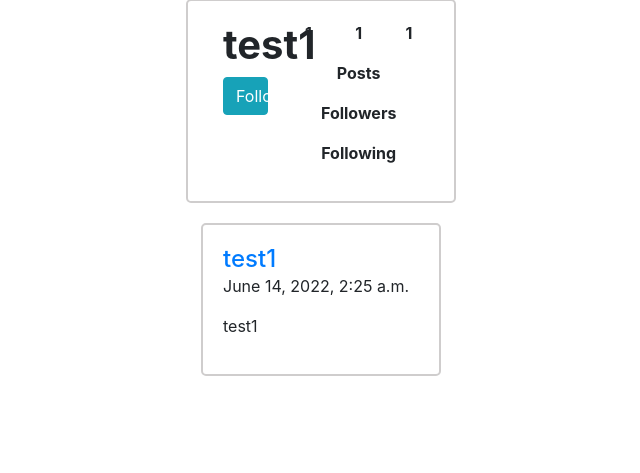
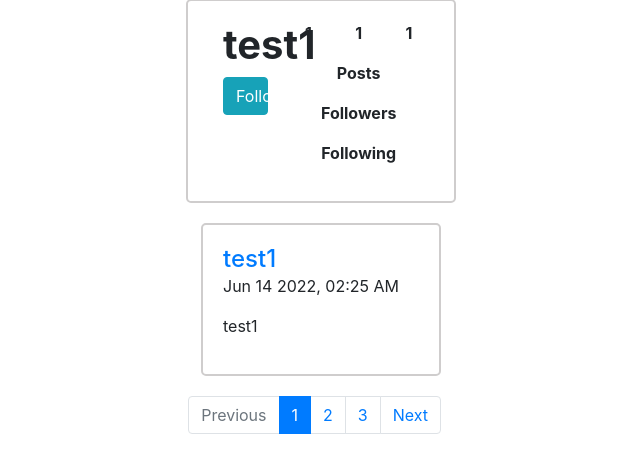
Before and after one commit to guintokylep/network, a Django app: page /profile/2 in a window 1280 px wide. Shown: the part 77-550 px from the top of the page, without its empty margins (319-959 px from the left). Run offline with Django 3.2, Linux system fonts and the light colour scheme; a user stored in the database is signed in; data comes from the database, SQL or seed files in the repository; both versions use the stored data as it was after the commit; some libraries are stand-ins or nearby versions.

Commit message:
add pagination

```diff
--- a/network/static/network/index.js
+++ b/network/static/network/index.js
@@ -1,5 +1,10 @@
+let pageNo = 1;
+let postingCount = 0;
+let noOfPostPerPage = 2;
+
 document.addEventListener('DOMContentLoaded', function() {
-    display_post();
+
+    display_post(pageNo);
 });
 
 function addPost(){
@@ -18,18 +23,32 @@ function addPost(){
 
           });
 
-          display_post();
+          display_post(pageNo);
 }
-function display_post(){
+function display_post(pageNo){
 
+    var url = window.location.href
+    url = url.split("/")
     const allPostsDiv = document.querySelector('#allPosts');
+    if( url[4] !== undefined ){
+        var action = url[4]
+    }else{
+        var action = "allposts"
+    }
 
-    var action = "allposts"
-    fetch(`posts/${action}`)
+    fetch(`posts/${action}/page=${pageNo}`)
     .then(response => response.json())
     .then(postsDisplay => {
+        postingCount = document.querySelector(".postingCount").innerHTML;
+
+        if(postingCount != null && postsDisplay.length != undefined && postsDisplay.length > 0){
+            document.getElementsByClassName("pagination")[0].style.visibility = "visible";
+        }else if(postingCount != null){
+            document.getElementsByClassName("pagination")[0].style.visibility = "hidden";
+        }
+        allPostsDiv.innerHTML = '';
+
         postsDisplay.forEach(element => {
-
             const div = document.createElement('div');
             div.setAttribute('id','posts');
             const h4 = document.createElement('h4');
@@ -52,7 +71,113 @@ function display_post(){
         })
     })
 }
+function page(value){
+    currentPage = pageNo;
+    if(value === 'Next'){
+        pageNo+= 1;
+    }else if(value === 'Previous'){
+        pageNo-= 1;
+    }else{
+        pageNo = parseInt(value);
+    }
 
+    if(pageNo > 1){
+        document.querySelector('#previous').classList.remove("disabled");
+    }else{
+        document.querySelector('#previous').classList.add("disabled");
+    }
+
+    //page number active
+    if( pageNo > 2 || value == 2 && currentPage == 3 || value === 'Previous' && pageNo == 2 ){
+        let elements = document.querySelectorAll('.pagination > li');
+        let parent = document.querySelector('.pagination');
+        elements[4].remove()
+        elements[3].remove()
+        elements[2].remove()
+        elements[1].remove()
+
+        const firstLiElem = document.createElement('li');
+        firstLiElem.setAttribute('class','page-item')
+        const firstElem = document.createElement('input');
+        firstElem.setAttribute('type','button')
+        firstElem.setAttribute('class', 'page-link')
+        firstElem.setAttribute('onclick','page(this.value)')
+        firstElem.setAttribute('value',pageNo-1)
+        firstLiElem.append(firstElem)
+        parent.append(firstLiElem)
+
+        const secLiElem = document.createElement('li');
+        secLiElem.setAttribute('class','page-item active')
+        const secElem = document.createElement('input');
+        secElem.setAttribute('type','button')
+        secElem.setAttribute('class', 'page-link')
+        secElem.setAttribute('onclick','page(this.value)')
+        secElem.setAttribute('value',pageNo)
+        secLiElem.append(secElem)
+        parent.append(secLiElem)
+
+        const thirdLiElem = document.createElement('li');
+        thirdLiElem.setAttribute('class','page-item')
+        if(Math.ceil(lastPage) == pageNo){
+            thirdLiElem.setAttribute('class','page-item disabled')
+        }
+        const thirdElem = document.createElement('input');
+        thirdElem.setAttribute('type','button')
+        thirdElem.setAttribute('class', 'page-link')
+        thirdElem.setAttribute('onclick','page(this.value)')
+        thirdElem.setAttribute('value',pageNo+1)
+        thirdLiElem.append(thirdElem)
+        parent.append(thirdLiElem)
+
+        const nextLiElem = document.createElement('li');
+        nextLiElem.setAttribute('class','page-item')
+        nextLiElem.setAttribute('id','next')
+        const nextElem = document.createElement('input');
+        nextElem.setAttribute('type','button')
+        nextElem.setAttribute('class', 'page-link')
+        nextElem.setAttribute('onclick','page(this.value)')
+        nextElem.setAttribute('value','Next')
+        nextLiElem.append(nextElem)
+        parent.append(nextLiElem)
+
+    }else if(value === 'Next'){
+        let elements = document.querySelectorAll('.pagination > li');
+
+        elements[pageNo-1].classList.remove('active')
+        elements[pageNo].classList.add('active')
+    }
+
+    if(value === 'Previous' && pageNo == 1 ){
+        let elements = document.querySelectorAll('.pagination > li');
+
+        elements[2].classList.remove('active')
+        elements[1].classList.add('active')
+    }
+
+    if( value == 2 && currentPage == 1 ){
+        let elements = document.querySelectorAll('.pagination > li');
+
+        elements[1].classList.remove('active')
+        elements[2].classList.add('active')
+    }else if ( value == 1 ){
+        let elements = document.querySelectorAll('.pagination > li');
+
+        elements[2].classList.remove('active')
+        elements[1].classList.add('active')
+    }
+
+
+
+    lastPage =  postingCount / noOfPostPerPage;
+
+    if(Math.ceil(lastPage) != pageNo){
+        document.querySelector('#next').classList.remove("disabled");
+    }else{
+        document.querySelector('#next').classList.add("disabled");
+    }
+
+    display_post(pageNo);
+}
 function unfollow(){
 
     let following = document.getElementById("following");
--- a/network/static/network/styles.css
+++ b/network/static/network/styles.css
@@ -61,3 +61,9 @@ h4{
 .btn {
     width: 100%;
 }
+.page-item{
+    cursor: pointer;
+}
+.disabled{
+    cursor: not-allowed;
+}
--- a/network/templates/network/profile.html
+++ b/network/templates/network/profile.html
@@ -22,10 +22,10 @@
             <div class="col-8">
                 <div class="row">
                     <div class="col">
-                        <p>{{ posting.count }}</p>
+                        <p class="postingCount">{{ posting.count }}</p>
                     </div>
                     <div class="col">
-                        <p class="followersCount" style="">{{ followers.count }}</p>
+                        <p class="followersCount">{{ followers.count }}</p>
                     </div>
                     <div class="col">
                         <p>{{ following.count }}</p>
@@ -45,15 +45,19 @@
             </div>
         </div>
         <div id="allPosts">
-            {% for post in posting %}
-            <div id="posts">
-                <h4>
-                    <a href='{{ userId }}' > {{ username }}</a>
-                </h4>
-                <p id="date">{{ post.date }}</p>
-                <p id="content">{{ post.postDescription }}</p>
-            </div>
-            {% endfor %}
         </div>
+        <nav aria-label="Page navigation example">
+            <ul class="pagination justify-content-end">
+              <li class="page-item disabled" id="previous">
+                <input type="button" class="page-link" onclick="page(this.value)" value="Previous" tabindex="-1" aria-disabled="true"></a>
+              </li>
+              <li class="page-item active"><input type="button" class="page-link" onclick="page(this.value)" value="1"></li>
+              <li class="page-item"><input type="button" class="page-link" onclick="page(this.value)" value="2"></li>
+              <li class="page-item"><input type="button" class="page-link" onclick="page(this.value)" value="3"></li>
+              <li class="page-item" id="next">
+                <input type="button" class="page-link" onclick="page(this.value)" value="Next">
+              </li>
+            </ul>
+          </nav>
     </div>
 {% endblock %}
--- a/network/urls.py
+++ b/network/urls.py
@@ -10,7 +10,8 @@ urlpatterns = [
     path("register", views.register, name="register"),
 
     path("posts", views.compose, name="compose"),
-    path("posts/<str:action>", views.posts, name ="posting"),
+    path("posts/<str:action>/page=<int:pageNo>", views.posts, name ="posting"),
+    path("profile/posts/<str:action>/page=<int:pageNo>", views.posts, name ="profilePosting"),
     path("profile/<int:user_id>", views.profile, name="profile"),
     path("profile/unfollow/<int:user_id>", views.unfollow, name="unfollow"),
     path("profile/follow/<int:user_id>", views.follow, name="follow"),
--- a/network/views.py
+++ b/network/views.py
@@ -7,6 +7,7 @@ from django.http import JsonResponse
 from django.shortcuts import render
 from django.urls import reverse
 from django.views.decorators.csrf import csrf_exempt
+from django.core.paginator import Paginator
 
 from .models import User
 from .models import Profile
@@ -14,19 +15,23 @@ from .models import Posts
 
 
 def index(request):
+    posting = Posts.objects.all()
 
-    posting = Posts.objects.all
-
-    return render(request, "network/index.html", {
-        "post": posting
+    return render(request, "network/index.html",{
+        "noOfPost": posting
     })
 
-def posts(request, action):
+def posts(request, action, pageNo):
 
     if action == "allposts":
         posting = Posts.objects.all()
+    else:
+        posting = Posts.objects.filter(postUser=action)
 
     posting = posting.order_by("-date").all()
+    posting = Paginator(posting,2)
+    posting = posting.page(pageNo).object_list
+
     return JsonResponse([postsDisplay.serialize() for postsDisplay in posting], safe=False)
 
 @csrf_exempt
@@ -44,7 +49,7 @@ def compose(request):
     )
     composePost.save()
 
-    return JsonResponse({"message": "Email sent successfully."}, status=201)
+    return JsonResponse({"message": "Posted successfully."}, status=201)
 
 
 def profile(request, user_id):
```
Also changed, not shown: network/templates/network/index.html (+14 -0 lines), db.sqlite3.
